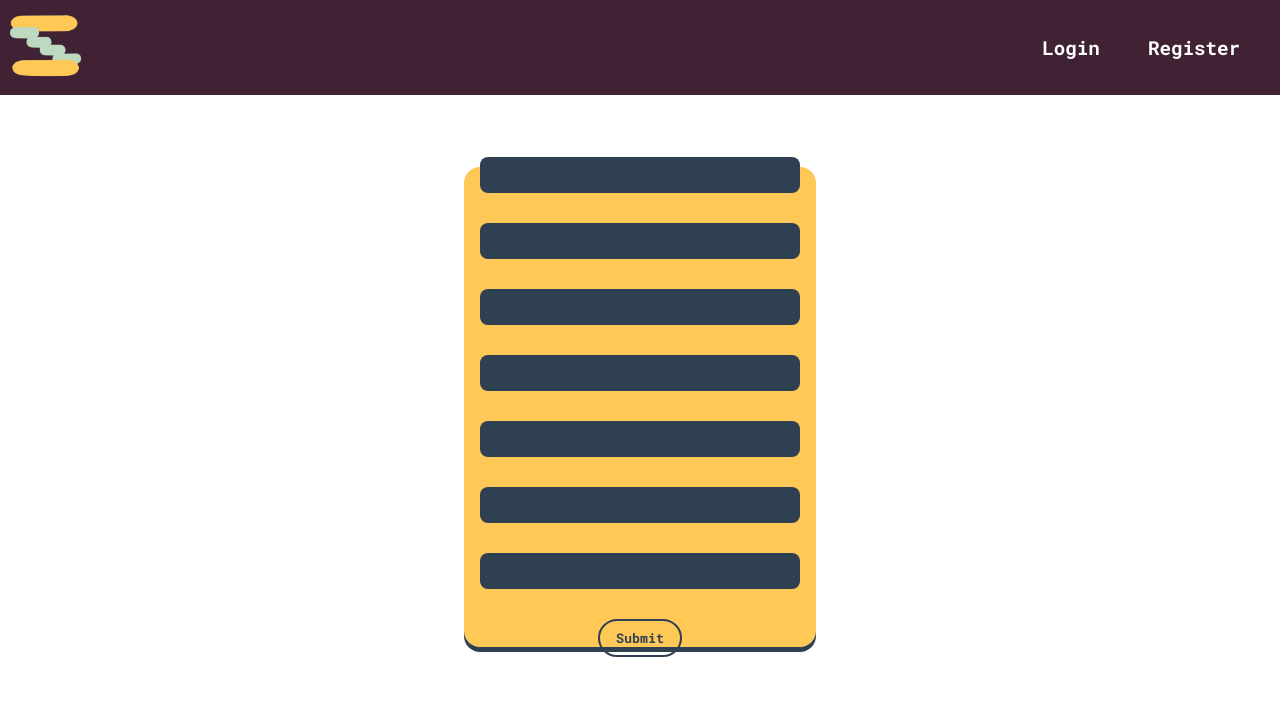
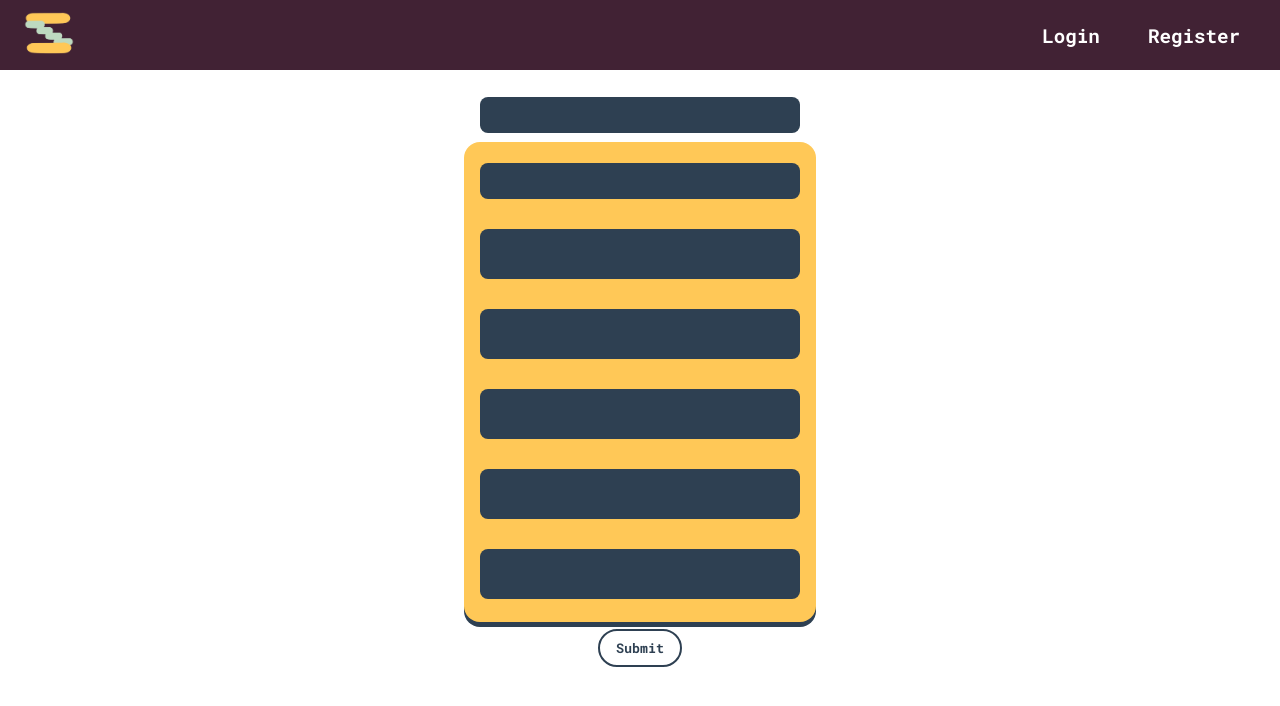
Before and after one commit to project-startuse/startuse-react, a React (Create React App) app: page /register in a window 1280 px wide. Shown: the top 706 px of the page. Built offline with nearby package versions, Linux system fonts and the light colour scheme; a web font is replaced by a local one.

Commit message:
home naviagtion for logo

```diff
--- a/src/components/Navbar.js
+++ b/src/components/Navbar.js
@@ -1,13 +1,14 @@
 import React from 'react';
 import startuseLogo from '../resources/startuse-logo-temp-png.png';
 import '../styles/Navbar.css';
-import { Link } from 'react-router-dom';
+import { Link, useNavigate } from 'react-router-dom';
 
 function Navbar() {
+    const navigate = useNavigate();
     return (
         <div className='navbar'>
-            <span>
-                <img src={startuseLogo} alt='logo' width={75} />
+            <span onClick={() => navigate('/')}>
+                <img src={startuseLogo} alt='logo' width={50} />
             </span>
             <span className='btn-grp'>
                 <span><Link to={'/login'} >Login</Link></span>
--- a/src/styles/Login.css
+++ b/src/styles/Login.css
@@ -33,6 +33,7 @@
     border-radius: 0.5rem;
     padding: 0.5rem;
     width: 20rem;
+    height: 3rem;
     transition: all 0.3s;
     box-shadow: 0 2px #2E4052;
     font-family: 'Roboto Mono';
--- a/src/styles/Navbar.css
+++ b/src/styles/Navbar.css
@@ -6,6 +6,10 @@
     margin: 0;
     padding: 0.5rem;
     background-color: #412234;
+}
+
+.navbar img {
+    margin: 0 1rem;
 }
 
 .navbar img:hover {
```
